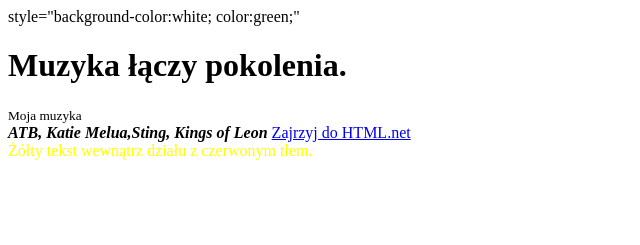
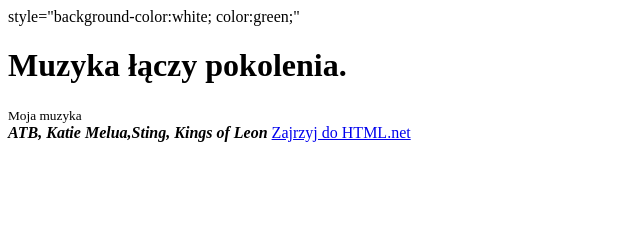
Before and after one commit to funnypages/pspi-k, a plain HTML site: page docs/index.html in a window 1280 px wide. Shown: the whole page, without its empty margins (0-640 px from the left). Drawn offline with Linux system fonts and the light colour scheme.

Commit message:
Update index.html

```diff
--- a/docs/index.html
+++ b/docs/index.html
@@ -16,10 +16,6 @@
 	 <a href="https://www.youtube.com/watch?v=RF0HhrwIwp0/">Zajrzyj do HTML.net</a>
 
 
-			  <div style="backgroundcolor:red;color:yellow;width:500px;height:100px;position:abs
-olute;left:50px;top:20px;">
-Żółty tekst wewnątrz działu z czerwonym tłem.
-</div>
 
 	  </body>
 
```
